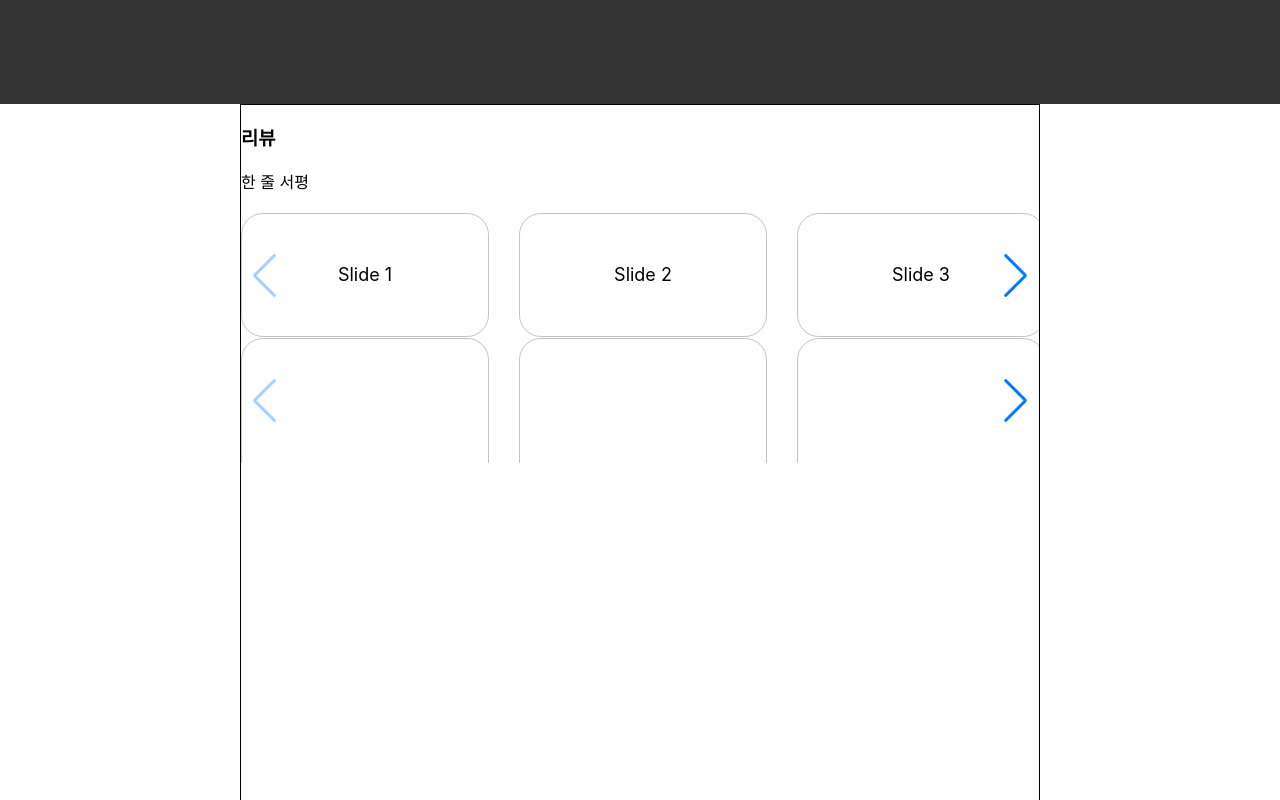
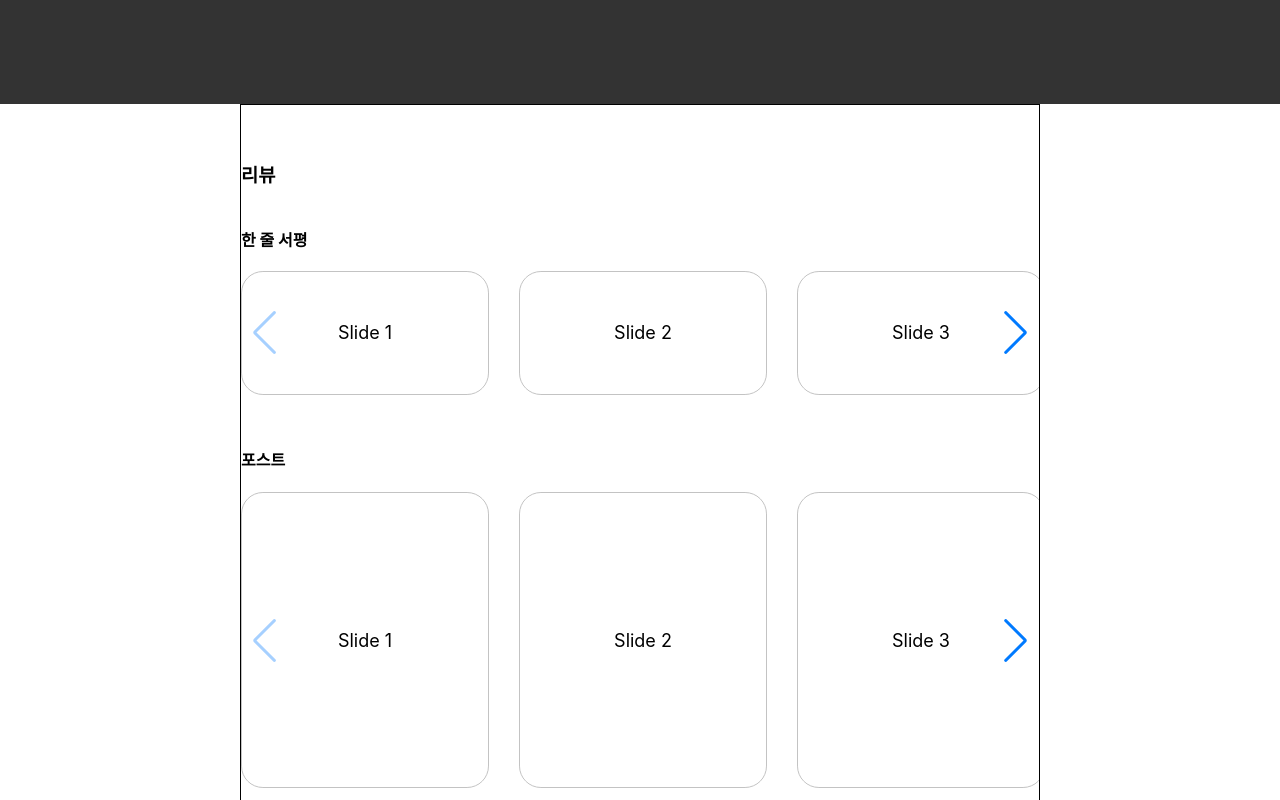
Before and after one commit to BookitList/BookitList_frontend, a React (Create React App) app: page /BookDetail in a window 1280 px wide. Shown: the part 540-1340 px from the top of the page. Built offline with nearby package versions, Linux system fonts and the light colour scheme.

Commit message:
design: 캐러셀 UI 및 margin 변경

```diff
--- a/src/pages/BookDetail/BookDetail.css
+++ b/src/pages/BookDetail/BookDetail.css
@@ -13,6 +13,20 @@
     border: 1px solid black;
 
 }
-.oneLineReview{
-    height: 283px;
+.reviewContainer h3{
+    margin: 55px 0 0 0;
 }
+.oneLineReviewContainer{
+    height: 166px;
+    margin-top: 40.36px;
+    margin: 0;
+}
+
+.oneLineReviewContainer h4{
+    margin-top: 40.36px;
+    margin-bottom: 17.03px;
+}
+
+.postContainer h4{
+    margin-top: 54.18px;
+}
--- a/src/pages/BookDetail/BookDetail.js
+++ b/src/pages/BookDetail/BookDetail.js
@@ -14,13 +14,13 @@ const BookDetail= () => {
         </div>
         <div className="reviewContainer">
             <h3>리뷰</h3>
-            <div className="oneLineReview">
-                한 줄 서평
-                <Carousel />
+            <div className="oneLineReviewContainer">
+                <h4>한 줄 서평</h4>
+                <Carousel customClass="oneLineReview" />
             </div>
-            <div className="post">
-                포스트
-                <Carousel />
+            <div className="postContainer">
+                <h4>포스트</h4>
+                <Carousel customClass="post"/>
             </div>
 
         </div>
```
